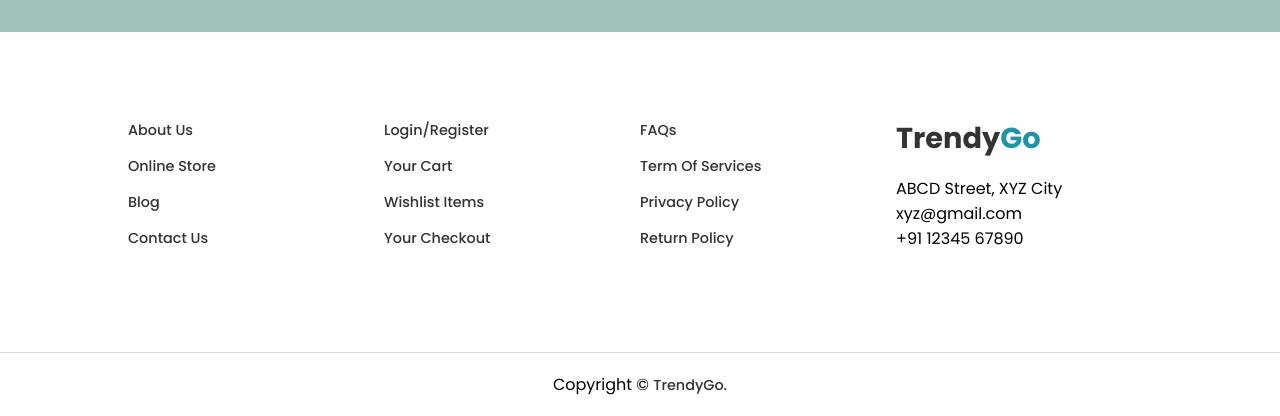
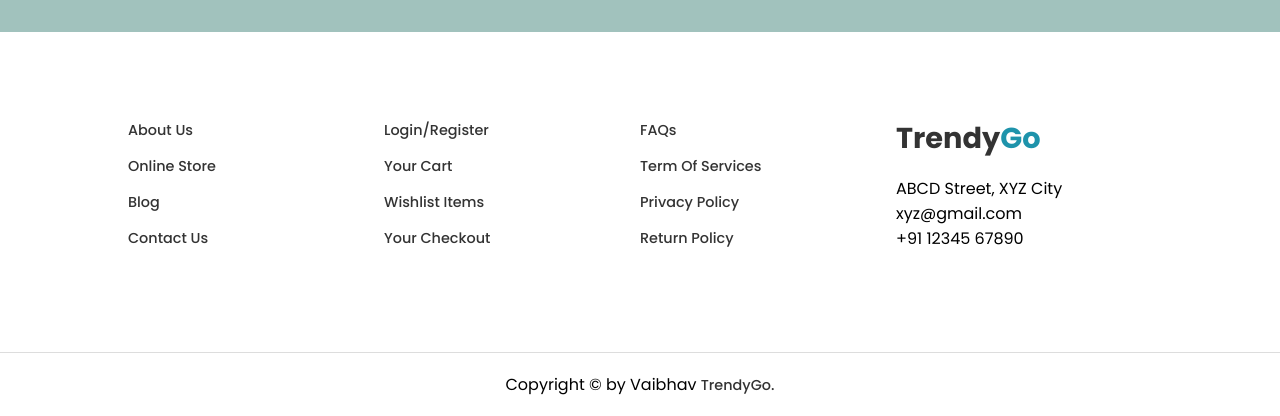
Before and after one commit to vaibhav-thoke24/AICTE-FWD-Project-2025, a plain HTML site: page index.html in a window 1280 px wide. Shown: the part 8348-8764 px from the top of the page. Drawn offline with Linux system fonts and the light colour scheme.

Commit message:
Update index.html

```diff
--- a/index.html
+++ b/index.html
@@ -532,7 +532,7 @@
 
         </div>
         <div class="footer-bottom">
-            <p>Copyright &copy; <a href="#" class="footer-link">TrendyGo.</a></p>
+            <p>Copyright &copy; by Vaibhav <a href="#" class="footer-link">TrendyGo.</a></p>
         </div>
     </footer>
 
```
